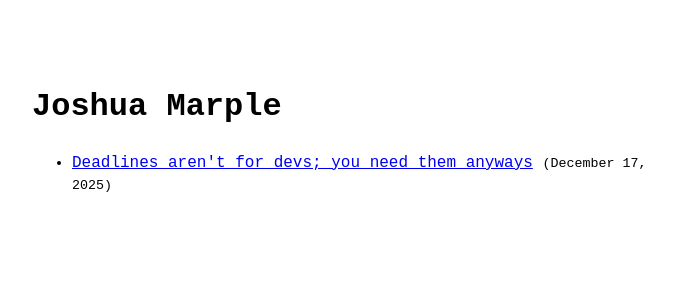
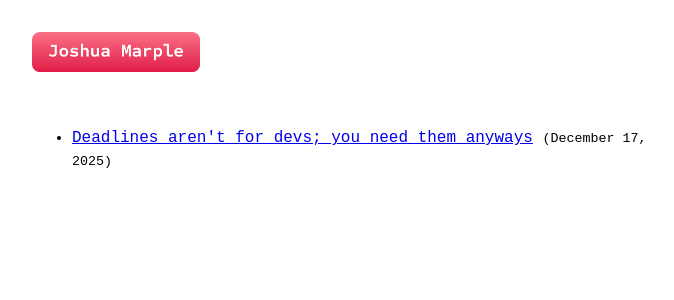
Before and after one commit to joshuaMarple/joshuamarple.github.io, a Jekyll site: the page built from index.md, in a window 1280 px wide. Shown: the top 300 px of the page, without its empty margins (288-962 px from the left). Built offline with Jekyll 4.4.1, drawn with Linux system fonts in a browser that asks for light colours.

Commit message:
Add site header with logo and favicon
Add logo lockup header to all pages for branding, configure favicon,
and remove redundant title from home page.

🤖 Generated with [Claude Code](https://claude.com/claude-code)

Co-Authored-By: Claude Opus 4.5 <noreply@anthropic.com>

```diff
--- a/_config.yml
+++ b/_config.yml
@@ -1,6 +1,7 @@
 title: Joshua Marple
 description: A personal blog about software development
 author: Joshua Marple
+favicon: /assets/logo/favicon-192x192.png
 
 theme_config:
   back_home_text: "← back"
--- a/_includes/head.html
+++ b/_includes/head.html
@@ -13,7 +13,7 @@
 
   {%-seo title=false-%}
 
-  <link rel="shortcut icon" type="image/x-icon" href="{{ site.favicon | relative_url }}" />
+  <link rel="icon" type="image/png" href="{{ site.favicon | relative_url }}" />
   <link rel="stylesheet" href="{{ "/assets/css/main.css" | relative_url }}" />
 	<link rel="stylesheet" href="https://cdn.jsdelivr.net/npm/katex@0.16.9/dist/katex.min.css" crossorigin="anonymous">
   <script defer src="https://cdn.jsdelivr.net/npm/katex@0.16.9/dist/katex.min.js" crossorigin="anonymous"></script>
--- a/_layouts/default.html
+++ b/_layouts/default.html
@@ -2,6 +2,13 @@
 <html lang="{{ page.lang | default: "en" }}">
   {%- include head.html -%}
   <body a="{{ site.theme_config.appearance | default: "auto" }}">
+    <header class="site-header">
+      <div class="w">
+        <a href="{{ '/' | relative_url }}" class="logo-link">
+          <img src="{{ '/assets/logo/logo-medium.png' | relative_url }}" alt="{{ site.title }}" class="site-logo">
+        </a>
+      </div>
+    </header>
     <main class="page-content" aria-label="Content">
       <div class="w">
         {{ content }}
--- a/_layouts/home.html
+++ b/_layouts/home.html
@@ -1,13 +1,6 @@
 ---
 layout: default
 ---
-<header>
-  <h1>{{ site.title }}</h1>
-  {%-if site.theme_config.show_description-%}
-    <p>{{ site.description }}</p>
-  {%-endif-%}
-</header>
-
 {%-include menu_item.html collection=site.data.menu.entries-%}
 
 {{ content }}
--- a/_sass/no-style-please.scss
+++ b/_sass/no-style-please.scss
@@ -55,6 +55,30 @@ li { margin: 0.4rem 0; }
   padding: 4rem 2rem;
 }
 
+.site-header {
+  padding-top: 2rem;
+
+  .w {
+    padding: 0 2rem;
+  }
+
+  .logo-link {
+    display: inline-block;
+    text-decoration: none;
+    border: none;
+  }
+
+  .site-logo {
+    height: 40px;
+    width: auto;
+    margin: 0;
+  }
+}
+
+.page-content .w {
+  padding-top: 2rem;
+}
+
 hr {
   text-align: center;
   border: 0;
```
Also changed, not shown: assets/logo/favicon-192x192.png (added), assets/logo/logo-large.png (added), assets/logo/logo-large@2x.png (added), assets/logo/logo-medium.png (added), assets/logo/logo-small.png (added), 1 other file.
